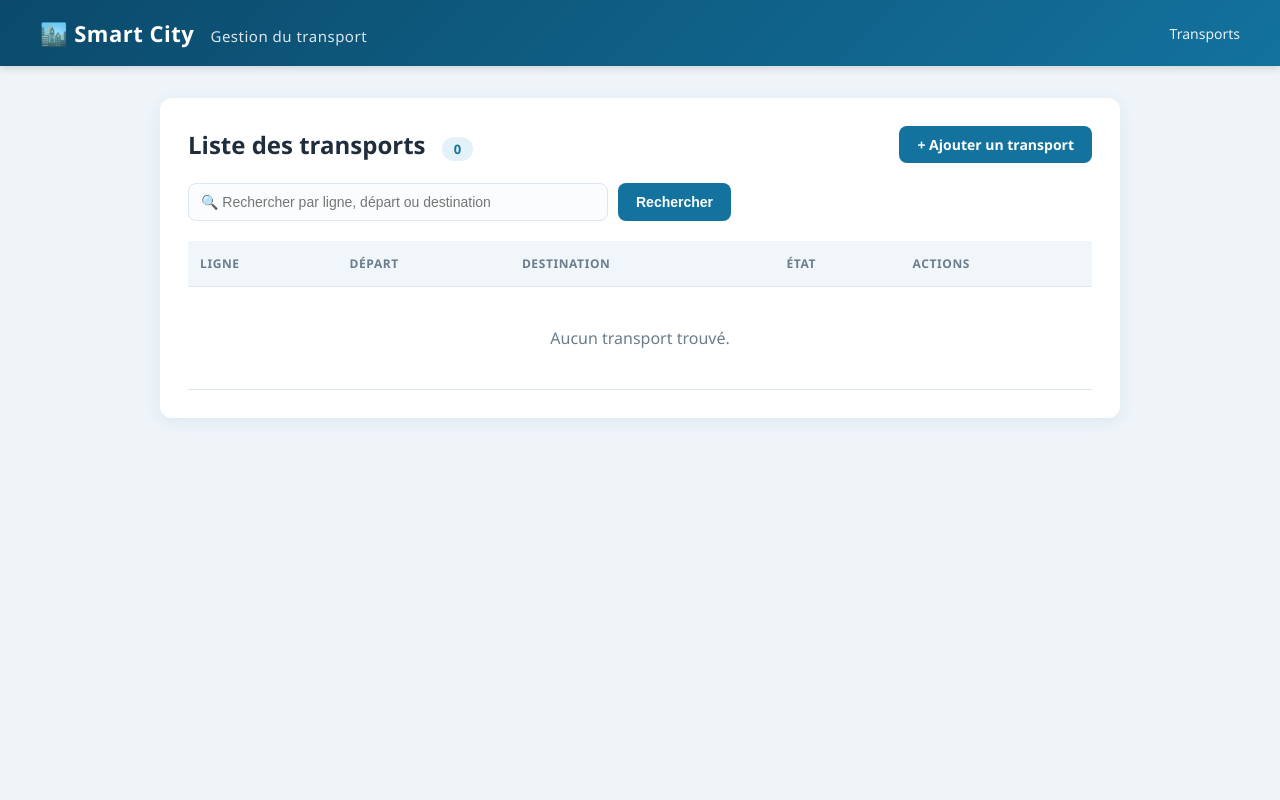
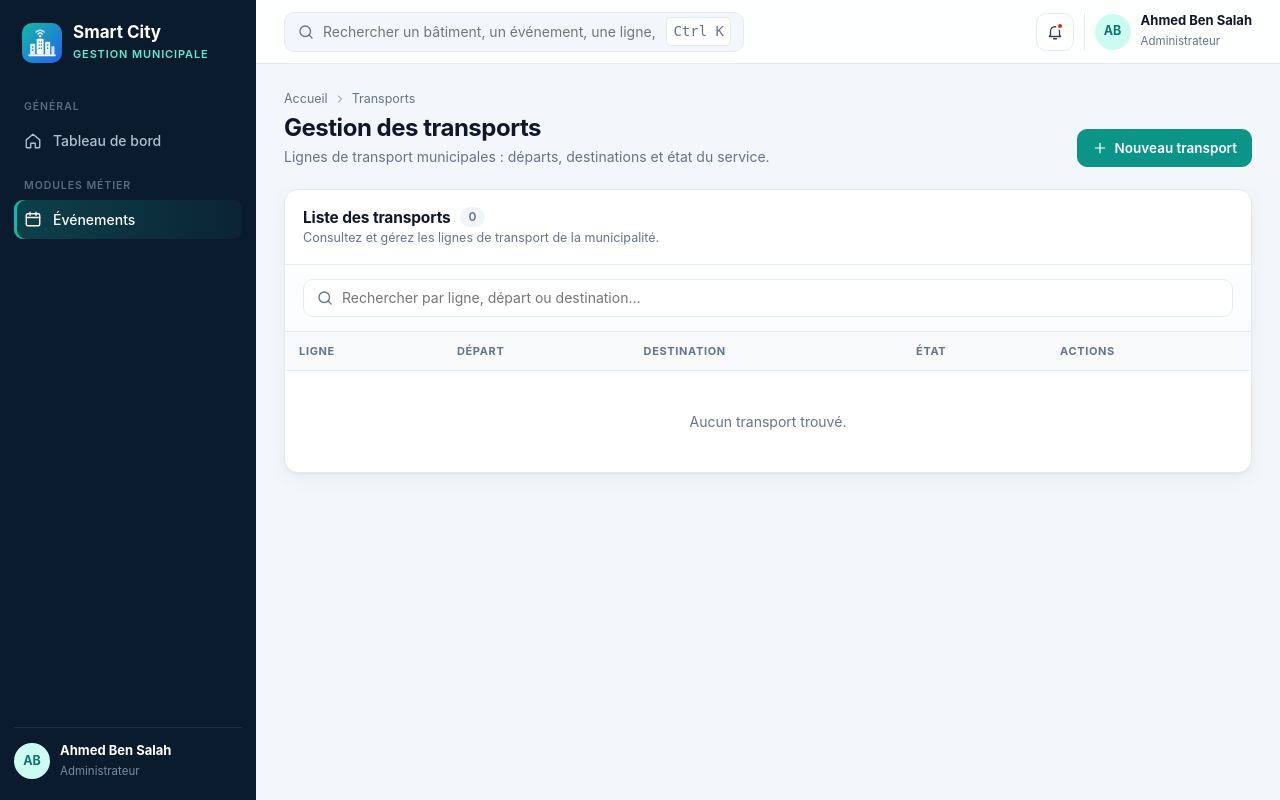
Before and after one commit to aziz-klai/smart-city, a Django app: page /transport/ in a window 1280 px wide. Run offline with Django 5.2, Linux system fonts and the light colour scheme; data that the repository does not hold is empty.

Commit message:
Adaptation des templates Transport au design du projet

```diff
--- a/TransportApp/templates/transport/base_transport.html
+++ /dev/null
@@ -1,95 +0,0 @@
-<!DOCTYPE html>
-<html lang="fr">
-<head>
-    <meta charset="UTF-8">
-    <meta name="viewport" content="width=device-width, initial-scale=1">
-    <title>{% block title %}Transport{% endblock %} - Smart City</title>
-    <style>
-        :root {
-            --primary: #13729e;
-            --primary-dark: #0b4a6b;
-            --bg: #eef4f8;
-            --text: #1f2d3d;
-            --muted: #6b7c8c;
-            --border: #dde6ee;
-        }
-        * { box-sizing: border-box; }
-        body { font-family: 'Segoe UI', Roboto, Arial, sans-serif; background: var(--bg); margin: 0; color: var(--text); }
-
-        header { background: linear-gradient(135deg, var(--primary-dark), var(--primary)); color: white;
-                 padding: 18px 40px; display: flex; align-items: center; justify-content: space-between;
-                 box-shadow: 0 2px 8px rgba(0,0,0,.15); }
-        header .brand { font-size: 22px; font-weight: 700; letter-spacing: .5px; }
-        header .brand span { font-weight: 400; opacity: .85; font-size: 15px; margin-left: 10px; }
-        header nav a { color: white; text-decoration: none; margin-left: 20px; opacity: .9; font-size: 14px; }
-        header nav a:hover { opacity: 1; text-decoration: underline; }
-
-        main { max-width: 1000px; margin: 32px auto; padding: 0 20px; }
-        .card { background: white; border-radius: 12px; padding: 28px; box-shadow: 0 4px 16px rgba(19,114,158,.08); }
-
-        .page-head { display: flex; justify-content: space-between; align-items: center; margin-bottom: 20px; }
-        .page-head h2 { margin: 0; font-size: 24px; }
-        .count { background: #e3f1f8; color: var(--primary); padding: 3px 12px; border-radius: 20px;
-                 font-size: 13px; font-weight: 600; margin-left: 10px; }
-
-        .btn { display: inline-block; padding: 9px 18px; border-radius: 8px; border: none; color: white;
-               text-decoration: none; cursor: pointer; font-size: 14px; font-weight: 600; background: var(--primary);
-               transition: .15s; }
-        .btn:hover { filter: brightness(1.1); transform: translateY(-1px); }
-        .btn-sm { padding: 6px 12px; font-size: 13px; }
-        .btn-warning { background: #f0a500; }
-        .btn-danger { background: #dc3545; }
-        .btn-gray { background: #8394a3; }
-
-        .search { display: flex; gap: 10px; margin-bottom: 20px; }
-        .search input { flex: 1; }
-
-        input, select { padding: 10px 12px; border: 1px solid var(--border); border-radius: 8px; font-size: 14px;
-                        width: 100%; max-width: 420px; background: #fafcfd; }
-        input:focus, select:focus { outline: none; border-color: var(--primary); box-shadow: 0 0 0 3px rgba(19,114,158,.15); }
-
-        table { width: 100%; border-collapse: collapse; }
-        th { background: #f1f6fa; color: var(--muted); text-transform: uppercase; font-size: 12px;
-             letter-spacing: .6px; text-align: left; }
-        th, td { padding: 14px 12px; border-bottom: 1px solid var(--border); }
-        tbody tr:hover { background: #f8fbfd; }
-        td.actions { white-space: nowrap; }
-
-        .badge { padding: 4px 12px; border-radius: 20px; color: white; font-size: 12px; font-weight: 600; }
-        .actif { background: #28a745; } .maintenance { background: #f0a500; } .hors_service { background: #dc3545; }
-
-        .msg { padding: 12px 16px; background: #d4edda; color: #1d6b32; border-left: 4px solid #28a745;
-               border-radius: 8px; margin-bottom: 18px; }
-        .errorlist { color: #c0392b; list-style: none; padding: 0; margin: 6px 0 0; font-size: 13px; }
-        form p { margin: 18px 0; }
-        form label { font-weight: 600; font-size: 14px; }
-        .empty { text-align: center; color: var(--muted); padding: 40px 0; }
-        .msg { transition: opacity .5s ease, transform .5s ease; }
-        .msg.hide { opacity: 0; transform: translateY(-8px); }
-    </style>
-</head>
-<body>
-    <header>
-        <div class="brand">🏙️ Smart City <span>Gestion du transport</span></div>
-        <nav>
-            <a href="{% url 'liste_transports' %}">Transports</a>
-        </nav>
-    </header>
-    <main>
-        {% if messages %}
-            {% for message in messages %}<div class="msg">{{ message }}</div>{% endfor %}
-        {% endif %}
-        <div class="card">
-            {% block content %}{% endblock %}
-        </div>
-    </main>
-        <script>
-        setTimeout(function () {
-            document.querySelectorAll('.msg').forEach(function (m) {
-                m.classList.add('hide');
-                setTimeout(function () { m.remove(); }, 500);
-            });
-        }, 3000);
-    </script>
-</body>
-</html>
--- a/TransportApp/templates/transport/liste.html
+++ b/TransportApp/templates/transport/liste.html
@@ -1,36 +1,69 @@
-{% extends 'transport/base_transport.html' %}
-{% block title %}Liste des transports{% endblock %}
+{% extends "base.html" %}
+{% block title %}Gestion des transports{% endblock %}
 {% block content %}
+<style>
+  .badge.s-actif{background:#dcfce7;color:#15803d}
+  .badge.s-maintenance{background:#fef3c7;color:#b45309}
+  .badge.s-hors_service{background:#fee2e2;color:#b91c1c}
+  .flash{padding:12px 16px;border-radius:10px;margin-bottom:16px;background:#dcfce7;color:#15803d;transition:opacity .5s}
+</style>
+
+{% if messages %}
+  {% for message in messages %}<div class="flash">{{ message }}</div>{% endfor %}
+{% endif %}
+
 <div class="page-head">
-    <h2>Liste des transports <span class="count">{{ transports|length }}</span></h2>
-    <a class="btn" href="{% url 'ajouter_transport' %}">+ Ajouter un transport</a>
+  <div>
+    <div class="crumbs"><span>Accueil</span> <svg class="i" style="width:12px;height:12px" viewBox="0 0 24 24"><path d="m9 6 6 6-6 6"/></svg> <span>Transports</span></div>
+    <h1>Gestion des transports</h1>
+    <p>Lignes de transport municipales : départs, destinations et état du service.</p>
+  </div>
+  <div class="actions">
+    <a class="btn primary" href="{% url 'Transport:ajouter_transport' %}">
+      <svg class="i" viewBox="0 0 24 24"><path d="M12 5v14M5 12h14"/></svg> Nouveau transport
+    </a>
+  </div>
 </div>
 
-<form method="get" class="search">
-    <input type="text" name="q" value="{{ q }}" placeholder="🔍 Rechercher par ligne, départ ou destination">
-    <button class="btn" type="submit">Rechercher</button>
-    {% if q %}<a class="btn btn-gray" href="{% url 'liste_transports' %}">Réinitialiser</a>{% endif %}
+<div class="card panel">
+  <div class="panel-head"><div><h2>Liste des transports <span class="count">{{ transports|length }}</span></h2><p>Consultez et gérez les lignes de transport de la municipalité.</p></div></div>
+  <div class="toolbar">
+    <form method="get" class="field-search">
+      <svg class="i" viewBox="0 0 24 24"><circle cx="11" cy="11" r="7"/><path d="m20 20-3.5-3.5"/></svg>
+      <input name="q" placeholder="Rechercher par ligne, départ ou destination…" value="{{ q }}" autocomplete="off">
     </form>
-
-<table>
-    <thead>
-        <tr><th>Ligne</th><th>Départ</th><th>Destination</th><th>État</th><th>Actions</th></tr>
-    </thead>
+  </div>
+  <div class="table-wrap">
+    <table id="tbl">
+      <thead><tr><th>Ligne</th><th>Départ</th><th>Destination</th><th>État</th><th>Actions</th></tr></thead>
       <tbody>
         {% for t in transports %}
         <tr>
           <td><strong>{{ t.numeroLigne }}</strong></td>
           <td>{{ t.depart }}</td>
           <td>{{ t.destination }}</td>
-            <td><span class="badge {{ t.etat }}">{{ t.get_etat_display }}</span></td>
-            <td class="actions">
-                <a class="btn btn-sm btn-warning" href="{% url 'modifier_transport' t.id %}">Modifier</a>
-                <a class="btn btn-sm btn-danger" href="{% url 'supprimer_transport' t.id %}">Supprimer</a>
-            </td>
+          <td><span class="badge s-{{ t.etat }}">{{ t.get_etat_display }}</span></td>
+          <td><div class="row-actions">
+            <a href="{% url 'Transport:modifier_transport' id=t.id %}" title="Modifier"><svg class="i" viewBox="0 0 24 24"><path d="M4 20h4L19.5 8.5a2.1 2.1 0 0 0-3-3L5 17z"/><path d="m14.5 6.5 3 3"/></svg></a>
+            <a class="danger" href="{% url 'Transport:supprimer_transport' id=t.id %}" title="Supprimer"><svg class="i" viewBox="0 0 24 24"><path d="M4 7h16M10 11v6M14 11v6M9 7V4.5h6V7M6 7l1 13h10l1-13"/></svg></a>
+          </div></td>
         </tr>
         {% empty %}
         <tr><td colspan="5" class="empty">Aucun transport trouvé.</td></tr>
         {% endfor %}
       </tbody>
     </table>
+  </div>
+</div>
 {% endblock %}
+
+{% block extra_js %}
+<script>
+  setTimeout(function () {
+    document.querySelectorAll('.flash').forEach(function (m) {
+      m.style.opacity = 0;
+      setTimeout(function () { m.remove(); }, 500);
+    });
+  }, 3000);
+</script>
+{% endblock %}
--- a/TransportApp/urls.py
+++ b/TransportApp/urls.py
@@ -1,5 +1,7 @@
 from django.urls import path
 from . import views
+
+app_name = 'Transport'
 
 urlpatterns = [
     path('', views.liste_transports, name='liste_transports'),
--- a/TransportApp/views.py
+++ b/TransportApp/views.py
@@ -23,8 +23,8 @@ def ajouter_transport(request):
     if request.method == 'POST' and form.is_valid():
         form.save()
         messages.success(request, "Transport ajouté avec succès.")
-        return redirect('liste_transports')
-    return render(request, 'transport/form.html', {'form': form, 'titre': 'Ajouter un transport'})
+        return redirect('Transport:liste_transports')
+    return render(request, 'transport/form.html', {'form': form, 'titre': 'Ajouter un transport', 'modifier': False})
 
 
 def modifier_transport(request, id):
@@ -33,8 +33,8 @@ def modifier_transport(request, id):
     if request.method == 'POST' and form.is_valid():
         form.save()
         messages.success(request, "Transport modifié avec succès.")
-        return redirect('liste_transports')
-    return render(request, 'transport/form.html', {'form': form, 'titre': 'Modifier le transport'})
+        return redirect('Transport:liste_transports')
+    return render(request, 'transport/form.html', {'form': form, 'titre': 'Modifier le transport', 'modifier': True})
 
 
 def supprimer_transport(request, id):
@@ -42,5 +42,5 @@ def supprimer_transport(request, id):
     if request.method == 'POST':
         transport.delete()
         messages.success(request, "Transport supprimé.")
-        return redirect('liste_transports')
+        return redirect('Transport:liste_transports')
     return render(request, 'transport/confirmer_suppression.html', {'transport': transport})
```
Also changed, not shown: TransportApp/templates/transport/confirmer_suppression.html (+16 -8 lines), TransportApp/templates/transport/form.html (+26 -14 lines). Lines whose indentation alone changed are shown as unchanged.
